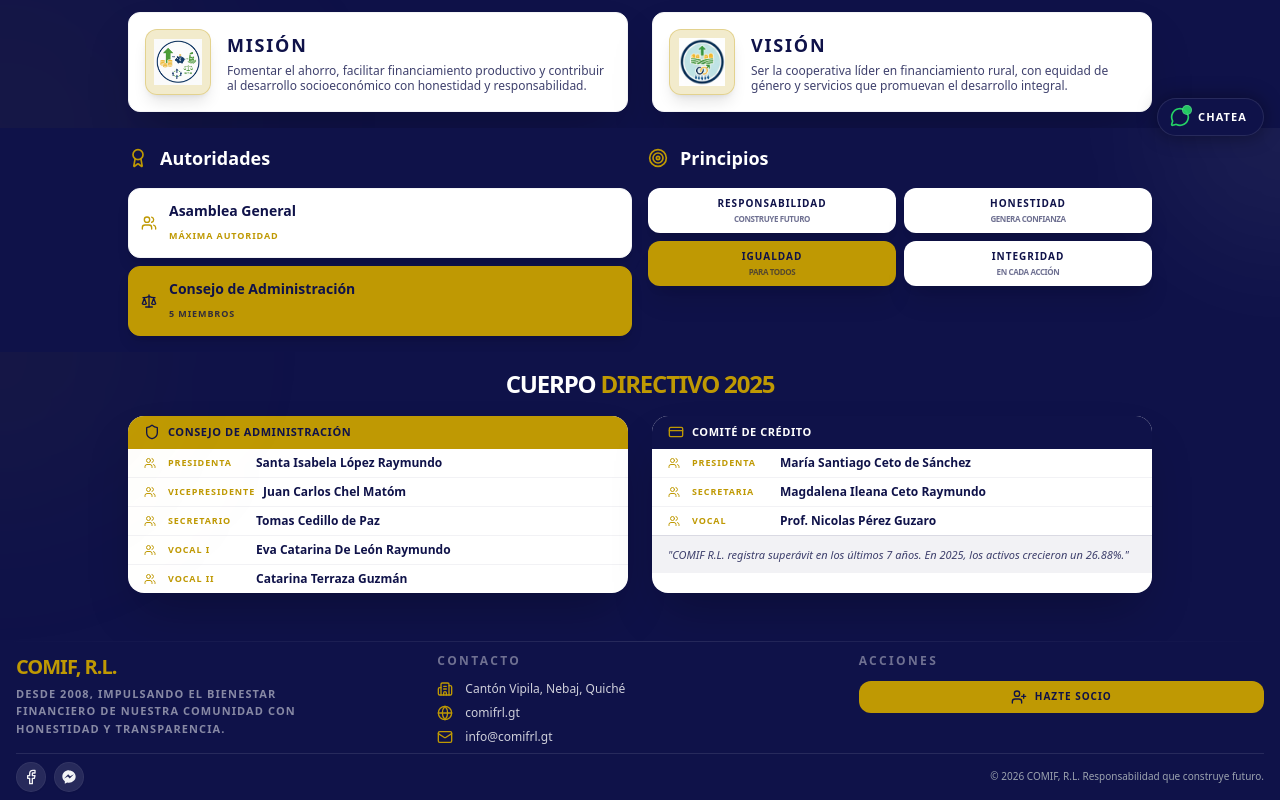
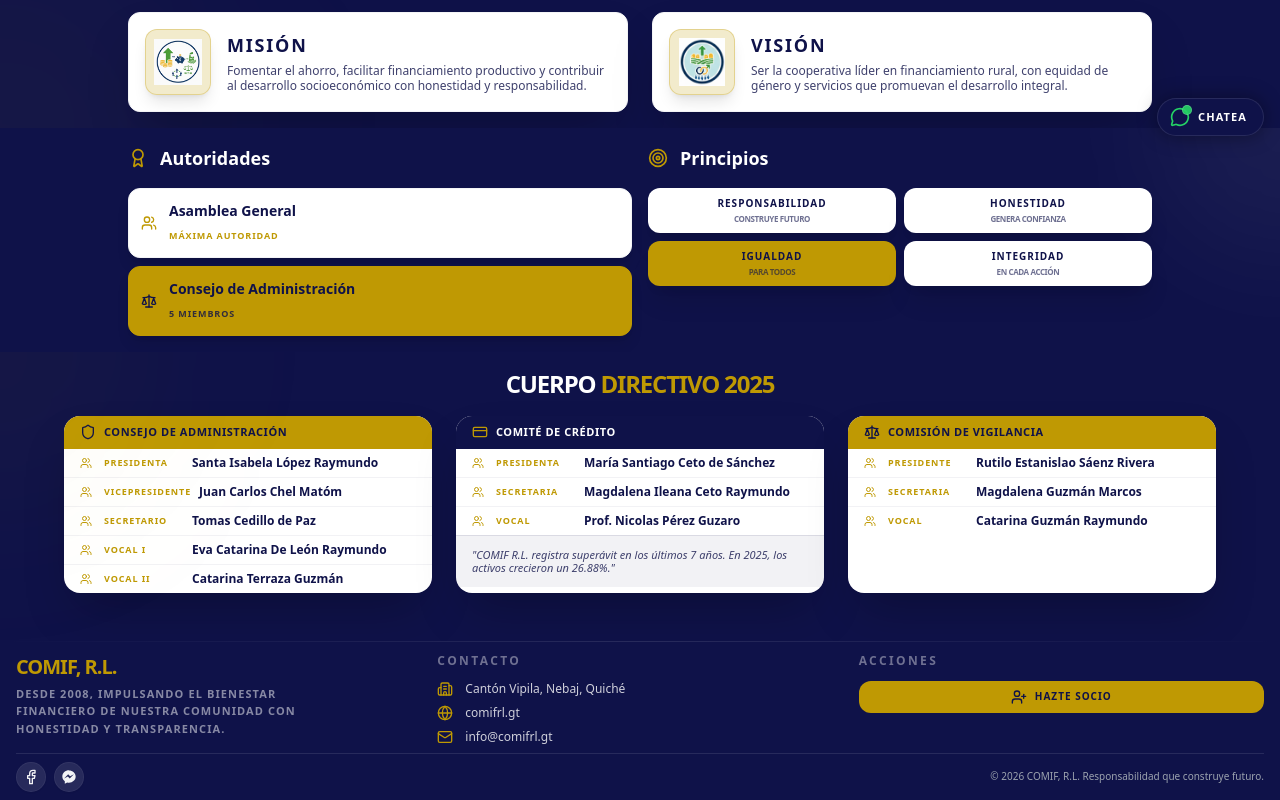
Before and after one commit to GalindoPro/comifrl, a React (Vite) app: page /nosotros in a window 1280 px wide. Shown: the part 648-1448 px from the top of the page. Built offline with nearby package versions, Linux system fonts and the light colour scheme.

Commit message:
feat: update mortgage terms, add Vigilance Commission, and enhance loan calculator view handling and totals summary

```diff
--- a/src/components/AboutUs.tsx
+++ b/src/components/AboutUs.tsx
@@ -125,7 +125,7 @@ export function AboutUs() {
             <section className="pt-4 pb-12 bg-brand-blue overflow-hidden relative">
                 <div className="absolute top-0 left-0 w-72 h-72 bg-brand-mustard/5 rounded-full blur-[100px] -translate-x-1/2 -translate-y-1/2 pointer-events-none" />
                 <div className="container mx-auto px-4">
-                    <div className="max-w-5xl mx-auto">
+                    <div className="max-w-6xl mx-auto">
                         <motion.div
                             initial={{ opacity: 0, y: 20 }}
                             whileInView={{ opacity: 1, y: 0 }}
@@ -137,7 +137,7 @@ export function AboutUs() {
                             </h3>
                         </motion.div>
 
-                        <div className="grid md:grid-cols-2 gap-6">
+                        <div className="grid md:grid-cols-3 gap-6">
                             {/* Consejo de Administración */}
                             <motion.div
                                 initial={{ opacity: 0, x: -30 }}
@@ -214,6 +214,41 @@ export function AboutUs() {
                                     </p>
                                 </div>
                             </motion.div>
+
+                            {/* Comisión de Vigilancia */}
+                            <motion.div
+                                initial={{ opacity: 0, x: 30 }}
+                                whileInView={{ opacity: 1, x: 0 }}
+                                viewport={{ once: true }}
+                                transition={{ delay: 0.2 }}
+                                className="bg-white rounded-2xl shadow-2xl overflow-hidden"
+                            >
+                                <div className="bg-brand-mustard px-4 py-2 flex items-center gap-2">
+                                    <Scale className="w-4 h-4 text-brand-blue flex-shrink-0" />
+                                    <h4 className="text-brand-blue font-black uppercase tracking-wider text-[11px]">
+                                        Comisión de Vigilancia
+                                    </h4>
+                                </div>
+                                <ul className="divide-y divide-brand-blue/5">
+                                    {[
+                                        { cargo: "Presidente", nombre: "Rutilo Estanislao Sáenz Rivera" },
+                                        { cargo: "Secretaria", nombre: "Magdalena Guzmán Marcos" },
+                                        { cargo: "Vocal", nombre: "Catarina Guzmán Raymundo" },
+                                    ].map((m, i) => (
+                                        <li key={i} className="flex items-center gap-3 px-4 py-1.5">
+                                            <Users className="w-3 h-3 text-brand-mustard flex-shrink-0" />
+                                            <div className="flex items-center gap-2">
+                                                <p className="text-[9px] font-black text-brand-mustard uppercase tracking-widest min-w-[80px]">
+                                                    {m.cargo}
+                                                </p>
+                                                <p className="text-brand-blue font-bold text-xs">
+                                                    {m.nombre}
+                                                </p>
+                                            </div>
+                                        </li>
+                                    ))}
+                                </ul>
+                            </motion.div>
                         </div>
                     </div>
                 </div>
--- a/src/components/Quote.tsx
+++ b/src/components/Quote.tsx
@@ -1,4 +1,4 @@
-import { useState, useEffect } from "react";
+import { useState } from "react";
 import { motion, AnimatePresence } from "framer-motion";
 import { Calculator, TrendingUp, ArrowRight, ChevronLeft, Percent, Table as TableIcon, RefreshCw } from "lucide-react";
 import { cn } from "../lib/utils";
@@ -6,19 +6,28 @@ import { useLocation, useNavigate } from "react-router-dom";
 
 type CalculatorType = 'selection' | 'loan' | 'investment';
 
+interface QuoteLocationState {
+    initialView?: CalculatorType;
+    fromHome?: boolean;
+}
+
 export function Quote() {
     const location = useLocation();
     const navigate = useNavigate();
-    const [view, setView] = useState<CalculatorType>((location.state as any)?.initialView || 'selection');
 
-    useEffect(() => {
-        if ((location.state as any)?.initialView) {
-            setView((location.state as any).initialView);
+    const state = location.state as QuoteLocationState | null;
+    const [view, setView] = useState<CalculatorType>(state?.initialView || 'selection');
+    const [prevLocation, setPrevLocation] = useState(location);
+
+    if (location !== prevLocation) {
+        setPrevLocation(location);
+        if (state?.initialView) {
+            setView(state.initialView);
         }
-    }, [location]);
+    }
 
     const handleBack = () => {
-        if ((location.state as any)?.fromHome) {
+        if (state?.fromHome) {
             navigate('/');
         } else {
             setView('selection');
@@ -326,6 +335,21 @@ function LoanCalculator({ onBack }: { onBack: () => void }) {
                                                     </tr>
                                                 ))}
                                             </tbody>
+                                            <tfoot className="bg-brand-blue text-white sticky bottom-0 z-20">
+                                                <tr>
+                                                    <td colSpan={2} className="px-3 py-2 md:px-4 md:py-3 text-[10px] md:text-[11px] font-black uppercase text-right tracking-widest border-t-2 border-brand-mustard">Totales Finales</td>
+                                                    <td className="px-1.5 py-2 md:px-4 md:py-3 text-[10px] md:text-[12px] font-black text-center border-t-2 border-brand-mustard">
+                                                        Q {schedule.reduce((acc, row) => acc + row.payment, 0).toLocaleString('en-US', { minimumFractionDigits: 2 })}
+                                                    </td>
+                                                    <td className="px-1.5 py-2 md:px-4 md:py-3 text-[10px] md:text-[12px] font-black text-red-400 text-center border-t-2 border-brand-mustard">
+                                                        Q {schedule.reduce((acc, row) => acc + row.interest, 0).toLocaleString('en-US', { minimumFractionDigits: 2 })}
+                                                    </td>
+                                                    <td className="px-1.5 py-2 md:px-4 md:py-3 text-[10px] md:text-[12px] font-black text-center border-t-2 border-brand-mustard">
+                                                        Q {schedule.reduce((acc, row) => acc + row.principal, 0).toLocaleString('en-US', { minimumFractionDigits: 2 })}
+                                                    </td>
+                                                    <td className="px-1.5 py-2 md:px-4 md:py-3 border-t-2 border-brand-mustard"></td>
+                                                </tr>
+                                            </tfoot>
                                         </table>
                                     </div>
                                 </div>
--- a/src/components/Services.tsx
+++ b/src/components/Services.tsx
@@ -67,7 +67,7 @@ const services: Service[] = [
         title: "Crédito Hipotecario",
         benefits: [
             "Financiamiento hasta el 80%",
-            "Plazos hasta 6-15 años",
+            "Plazos hasta 6 a 10 años",
             "Monto mayor a Q.500,000.00",
             "Asesoría personalizada",
         ],
```
